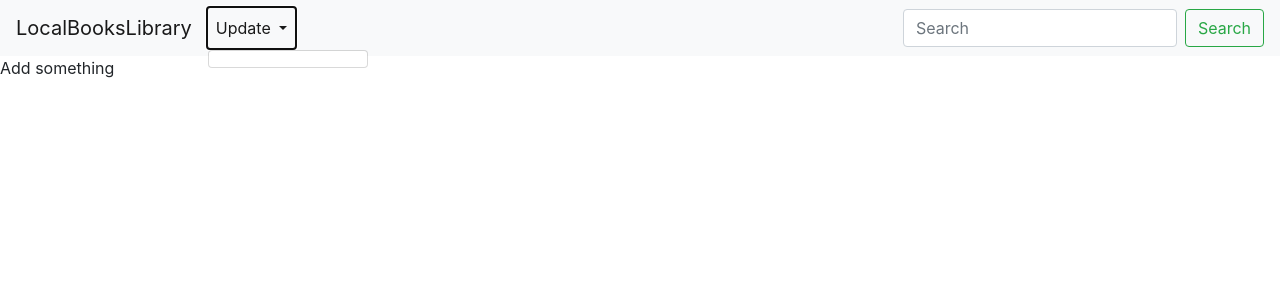
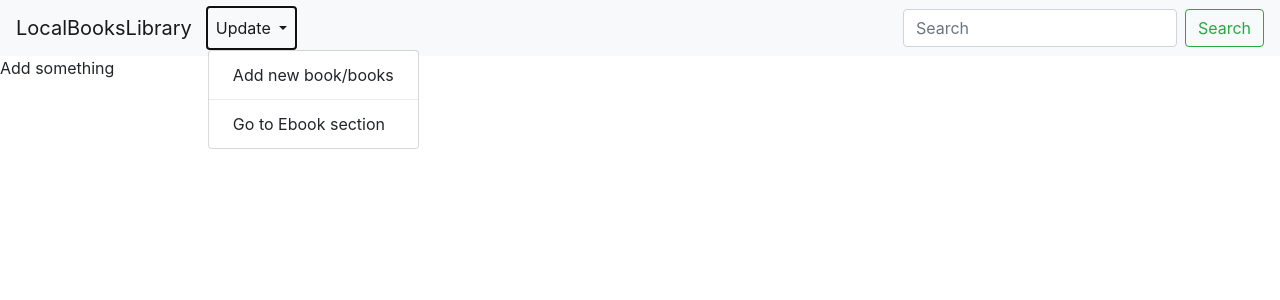
Before and after one commit to Chenger1/LocalBooksLibrary, a Django app: template library/books/templates/base.html in a window 1280 px wide, after a click on "Update". Shown: the top 300 px of the page. Run offline with Django 3.2, Linux system fonts and the light colour scheme; the template is opened without the code that fills it, so the values that code supplies are empty; some libraries are stand-ins or nearby versions.

Commit message:
Update: base.html. Minor changes

```diff
--- a/library/books/templates/base.html
+++ b/library/books/templates/base.html
@@ -10,12 +10,12 @@
     <meta name="viewport"
           content="width=device-width, user-scalable=no, initial-scale=1.0, maximum-scale=1.0, minimum-scale=1.0">
     <meta http-equiv="X-UA-Compatible" content="ie=edge">
-    <link rel="stylesheet" href="{% static 'css/ebook.css' %}">
-    <title>Document</title>
+    <link rel="stylesheet" href="{% static 'css/book.css' %}">
+    <title>LocalBooksLibrary</title>
 </head>
 <body>
     <nav class="navbar navbar-expand-lg navbar-light bg-light">
-      <a class="navbar-brand" href="{% url 'ebooks:list_top_e-folder' %}">LocalBooksLibrary</a>
+      <a class="navbar-brand" href="{% url 'books:list_books' %}">LocalBooksLibrary</a>
       <button class="navbar-toggler" type="button" data-toggle="collapse" data-target="#navbarSupportedContent" aria-controls="navbarSupportedContent" aria-expanded="false" aria-label="Toggle navigation">
       <span class="navbar-toggler-icon"></span>
       </button>
@@ -27,14 +27,13 @@
               Update
             </a>
             <div class="dropdown-menu" aria-labelledby="navbarDropdown">
-<!--                <a class="dropdown-item" href="{% url 'ebooks:add_new_book' %}">Add new book/books</a>-->
-<!--                <a class="dropdown-item" href="{% url 'ebooks:update_info_about_books' %}">Update info about books</a>-->
-<!--                <div class="dropdown-divider"></div>-->
-<!--              <a class="dropdown-item" href="{% url 'ebooks:check_folder_for_update' %}">Update page</a>-->
+                <a class="dropdown-item" href="#">Add new book/books</a>
+                <div class="dropdown-divider"></div>
+              <a class="dropdown-item" href="{% url 'ebooks:list_top_e-folder' %}">Go to Ebook section</a>
             </div>
           </li>
         </ul>
-        <form class="form-inline my-2 my-lg-0" action="{% url 'ebooks:search' %}" method="post" >
+        <form class="form-inline my-2 my-lg-0" action="#" method="post" >
             {% csrf_token %}
           <input class="form-control mr-sm-2" type="search" placeholder="Search" aria-label="Search" name="search_query"
           id="search_query">
```
